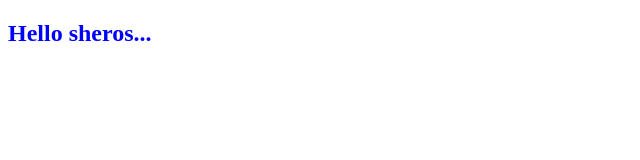
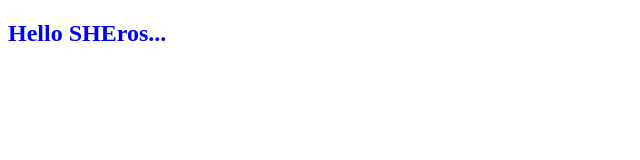
Before and after one commit to samirayahayaibrahim/elevateher, a plain HTML site: page index.html in a window 1280 px wide. Shown: the full height of the page, 0-640 px from the left. Drawn offline with Linux system fonts and the light colour scheme.

Commit message:
changed some of the lower case to upper case

```diff
--- a/index.html
+++ b/index.html
@@ -7,6 +7,6 @@
     <link rel="stylesheet" href="style.css">
 </head>
 <body>
-    <h2>Hello sheros...</h2>
+    <h2>Hello SHEros...</h2>
 </body>
 </html>
```
